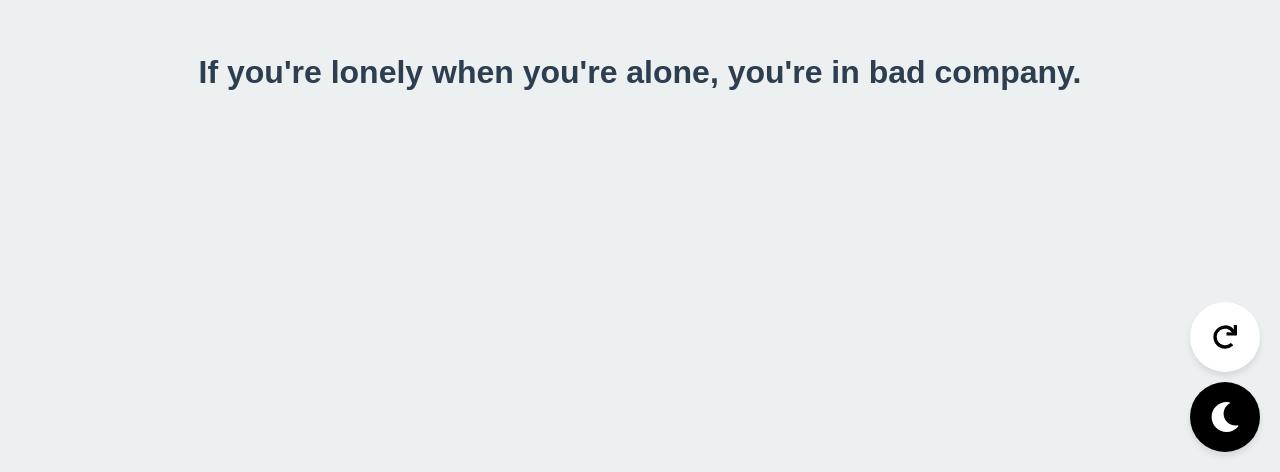
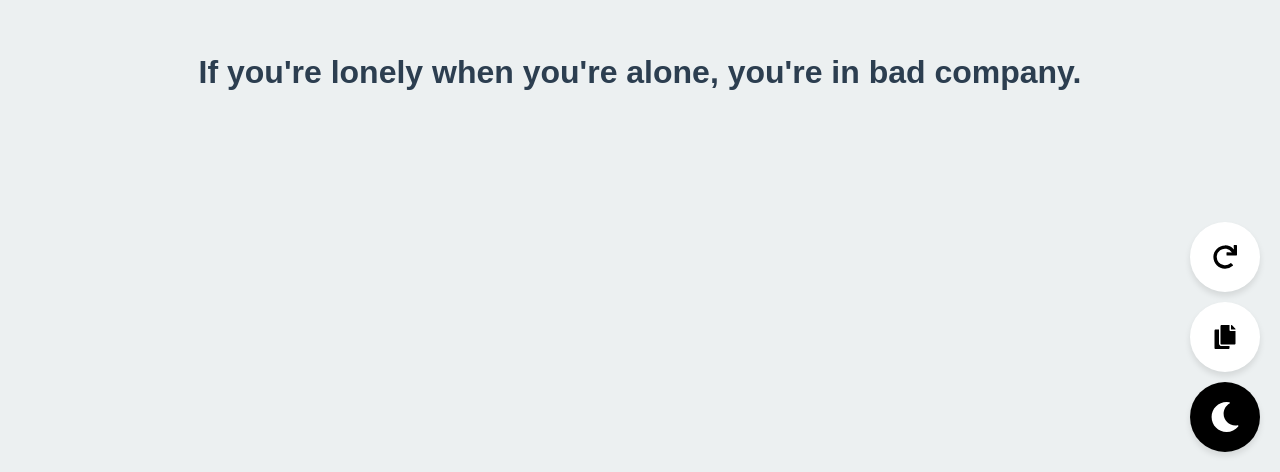
Before and after one commit to JRDNXr/Just-One-Quote, a React (Create React App) app: page / in a window 1280 px wide. Shown: the part 328-800 px from the top of the page. Built offline with nearby package versions, Linux system fonts and the light colour scheme.

Commit message:
Added copy button.

```diff
--- a/src/main.js
+++ b/src/main.js
@@ -1,5 +1,5 @@
 import React, { useState, useEffect } from "react";
-import { FaMoon, FaSun, FaRedo } from "react-icons/fa"; // Import moon, sun, and refresh icons from React Icons
+import { FaMoon, FaSun, FaRedo, FaCopy, FaCheck } from "react-icons/fa"; // Import moon, sun, refresh, copy, and checkmark icons from React Icons
 
 const Main = () => {
     // Load dark mode setting from localStorage (default is false)
@@ -10,6 +10,7 @@ const Main = () => {
     const [quotes, setQuotes] = useState([]);
     const [randomQuote, setRandomQuote] = useState(""); // State to store a single random quote when the component mounts
     const [isSpinning, setIsSpinning] = useState(false); // State to track if the refresh button should spin
+    const [copied, setCopied] = useState(false); // State to track if the copy button was clicked
 
     // https://type.fit/api/quotes
 
@@ -47,6 +48,16 @@ const Main = () => {
     const quoteText = splitQuote[0]?.trim();
     const authorName = splitQuote[1]?.trim()
 
+    const copyToClipboard = () => {
+        const fullQuote = authorName ? `${quoteText} - ${authorName}` : quoteText;
+        navigator.clipboard.writeText(fullQuote)
+            .then(() => {
+                setCopied(true);
+                setTimeout(() => setCopied(false), 2000);
+            })
+            .catch((err) => console.error("Failed to copy:", err));
+    };
+
     return (
         <div
             style={{
@@ -79,18 +90,18 @@ const Main = () => {
                     onClick={refreshPage}
                     style={{
                         position: "fixed",
-                        bottom: "100px", // Adjusted to move it higher
+                        bottom: "180px",
                         right: "20px",
                         padding: "20px",
                         fontSize: "30px",
                         cursor: "pointer",
-                        backgroundColor: "#fff", // White background for the refresh button
+                        backgroundColor: "#fff",
                         border: "none",
                         borderRadius: "50%",
                         display: "flex",
                         justifyContent: "center",
                         alignItems: "center",
-                        width: "70px", // Button size
+                        width: "70px",
                         height: "70px",
                         boxShadow: "0 4px 6px rgba(0, 0, 0, 0.1)",
                         transition: "transform 0.2s ease-in-out",
@@ -102,13 +113,41 @@ const Main = () => {
                     <FaRedo color="#000" size={24} />
                 </button>
 
+                {/* Copy button */}
+                <button
+                    onClick={copyToClipboard}
+                    style={{
+                        position: "fixed",
+                        bottom: "100px",
+                        right: "20px",
+                        padding: "20px",
+                        fontSize: "30px",
+                        cursor: "pointer",
+                        backgroundColor: copied ? "#4caf50" : "#fff",
+                        border: "none",
+                        borderRadius: "50%",
+                        display: "flex",
+                        justifyContent: "center",
+                        alignItems: "center",
+                        width: "70px",
+                        height: "70px",
+                        boxShadow: "0 4px 6px rgba(0, 0, 0, 0.1)",
+                        transition: "transform 0.2s ease-in-out",
+                    }}
+                    onMouseEnter={(e) => (e.currentTarget.style.transform = "scale(1.1)")}
+                    onMouseLeave={(e) => (e.currentTarget.style.transform = "scale(1)")}
+                    className={isSpinning ? "spinning" : ""}
+                >
+                    {copied ? <FaCheck color="#fff" size={24} /> : <FaCopy color="#000" size={24} />}
+                </button>
+
                 {/* Dark mode button */}
                 <button
                     onClick={toggleDarkMode}
                     style={{
                         position: "fixed",
-                        bottom: "20px", // Dark mode button stays at the bottom
-                        right: "20px", // Place it on the right
+                        bottom: "20px",
+                        right: "20px",
                         padding: "20px",
                         fontSize: "30px",
                         cursor: "pointer",
```
